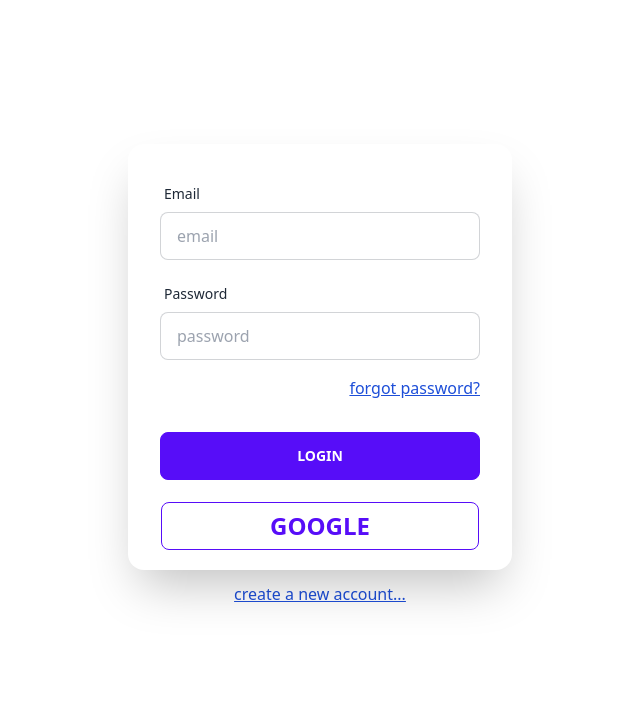
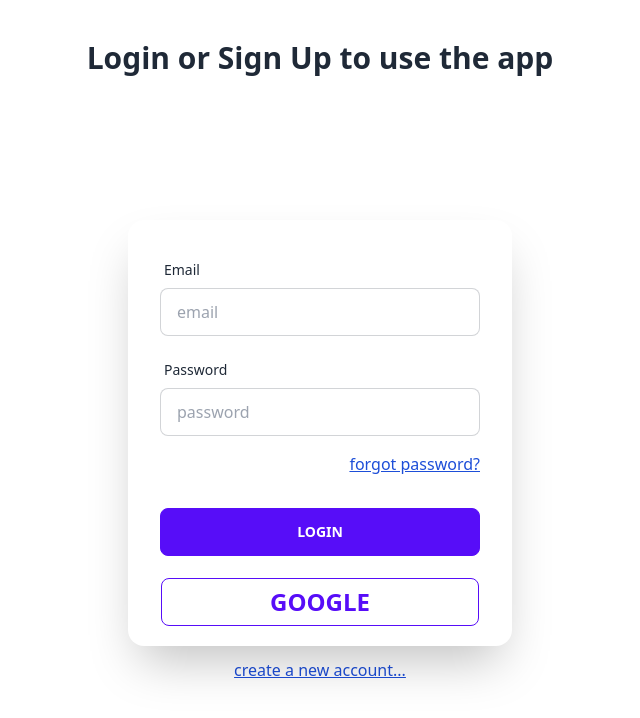
Before and after one commit to MIRJAKARIYA/to-do-app, a React (Create React App) app: page /login in a window 1280 px wide. Shown: the top 718 px of the page, without its empty margins (320-960 px from the left). Built offline with nearby package versions, Linux system fonts and the light colour scheme; the HTML template or start-up script is replaced by a standard one.

Commit message:
small changes and final code pushed

```diff
--- a/src/pages/Home/ToDo.js
+++ b/src/pages/Home/ToDo.js
@@ -123,7 +123,7 @@
 
   return (
     <>
-      <div className="mt-20">
+      <div className="mt-32">
         <div className=" max-w-[500px] mx-auto">
           <form onSubmit={handleAddTask}>
             <div>
--- a/src/pages/Login/Login.js
+++ b/src/pages/Login/Login.js
@@ -49,7 +49,9 @@
   return (
     <>
       <div className="flow-root">
+      <h1 className="text-center text-3xl mt-10 font-semibold">Login or Sign Up to use the app</h1>
         <div className="card mx-auto mt-36 flex-shrink-0 w-full max-w-sm shadow-2xl bg-base-100">
+
           <form onSubmit={handleSubmit}>
             <div className="card-body">
               <div className="form-control">
```
